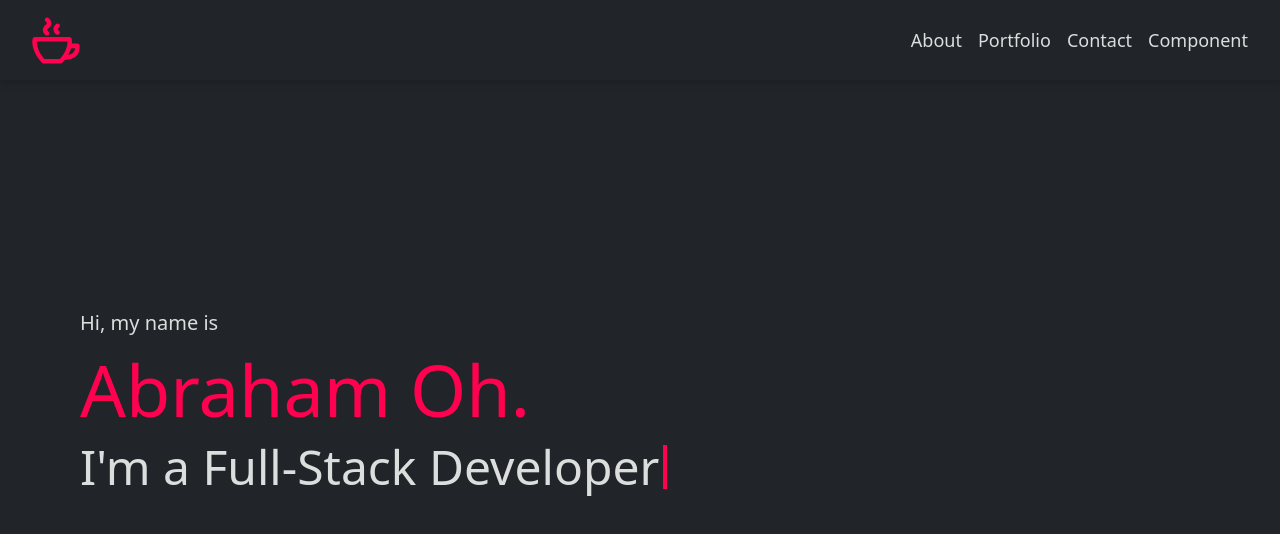
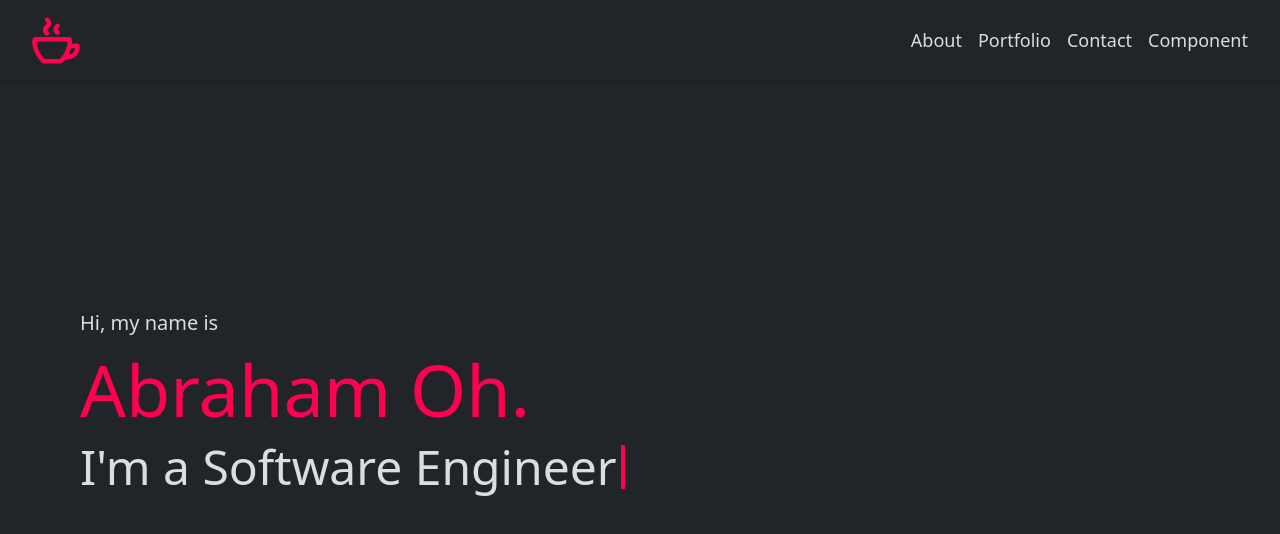
Before and after one commit to AsianHam/my-website, a Next.js app: page / in a window 1280 px wide. Shown: the top 534 px of the page. Built offline with nearby package versions, Linux system fonts and the light colour scheme.

Commit message:
add more words to the typing animation

```diff
--- a/src/components/developer-typing.tsx
+++ b/src/components/developer-typing.tsx
@@ -1,22 +1,47 @@
-"use client";
+'use client';
 
-import { Caret } from "@/components/caret";
-import { animate, motion, useMotionValue, useTransform } from "framer-motion";
-import { useEffect } from "react";
+import { Caret } from '@/components/caret';
+import { animate, motion, useMotionValue, useTransform } from 'framer-motion';
+import { useEffect } from 'react';
 
 export const DeveloperTyping = () => {
-  const text = "Full-Stack Developer";
+  const text = [
+    'Full-Stack Developer',
+    'Software Engineer',
+    'Front-End Architect',
+    'UX Enthusiast',
+    'Professional Programmer',
+  ];
+  const textIndex = useMotionValue(0);
   const count = useMotionValue(0);
   const rounded = useTransform(count, (latest) => Math.round(latest));
-  const displayText = useTransform(rounded, (latest) => text.slice(0, latest));
+  const selectedText = useTransform(textIndex, (latest) => text[latest] || '');
+  const displayText = useTransform(rounded, (latest) =>
+    selectedText.get().slice(0, latest)
+  );
+  const updated = useMotionValue(true);
 
   useEffect(() => {
-    const controls = animate(count, text.length, {
-      type: "tween",
+    animate(count, 60, {
+      type: 'tween',
       duration: 1.5,
-      ease: "easeInOut",
+      ease: 'easeIn',
+      repeat: Infinity,
+      repeatType: 'reverse',
+      repeatDelay: 1,
+      onUpdate(latest) {
+        if (updated.get() === true && latest > 0) {
+          updated.set(false);
+        } else if (updated.get() === false && latest === 0) {
+          if (textIndex.get() === text.length - 1) {
+            textIndex.set(0);
+          } else {
+            textIndex.set(textIndex.get() + 1);
+          }
+          updated.set(true);
+        }
+      },
     });
-    return controls.stop;
   });
 
   return (
```
